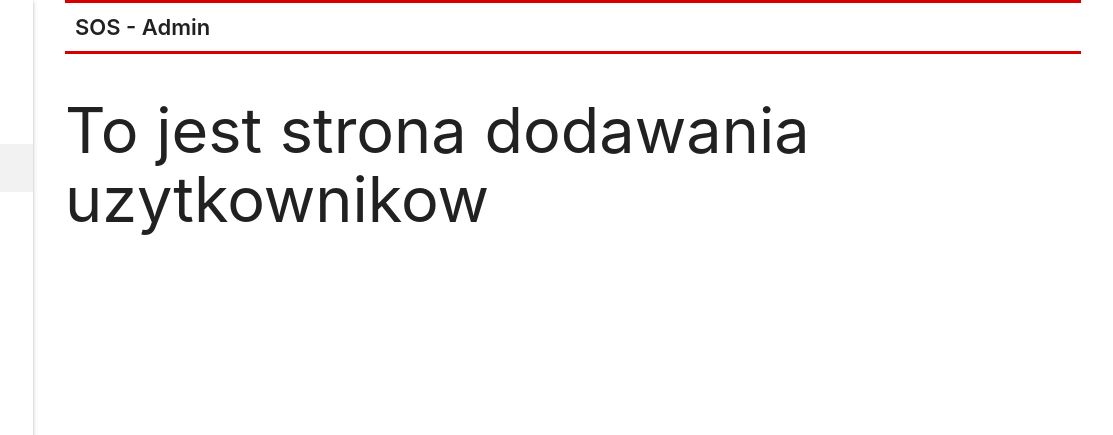
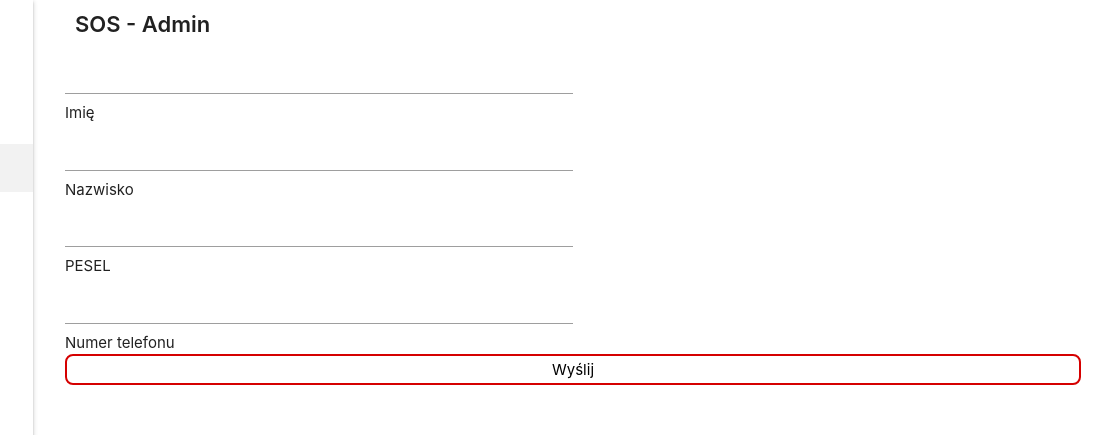
Before and after one commit to Dbanasie/TELM-SOS, a plain HTML site: page front/addUser/adduser.html in a window 1280 px wide. Shown: the top 435 px of the page, 167-1280 px from the left. Drawn offline with Linux system fonts and the light colour scheme.

Commit message:
adding users form view added

```diff
--- a/front/addUser/addUser.css
+++ b/front/addUser/addUser.css
@@ -6,3 +6,22 @@
     flex-direction: column;
     height: 100%;
 }
+
+.nevline {
+    border-top-style: solid;
+    border-bottom-style: solid;
+}
+
+.button {
+    border: 2px solid #D50000;
+    background-color: white;
+    border-radius: 8px;
+    padding: 5px 24px;
+}
+
+.form {
+    display: flex;
+    width: 50%;
+    flex-direction: column;
+    justify-content: center;
+}
--- a/front/addUser/adduser.html
+++ b/front/addUser/adduser.html
@@ -44,13 +44,21 @@
     </ul>
 
     <main class="main">
-        <div class="upper-nav navline">
+        <div class="upper-nav">
             <div class="upper-nav-title">SOS - Admin</div>
 
         </div>
-        <div>
-            <h1>To jest strona dodawania uzytkownikow</h1>
+
+        <div class="form">
+            <input id="name" nevline> Imię </input>
+            <input id="surname"> Nazwisko </input>
+            <input id="PESEL"> PESEL </input>
+            <input id="phone"> Numer telefonu </input>
         </div>
+        <!-- Przycisk WYŚLIJ -->
+        <button class="button"> Wyślij </button>
+        </div>
+        </form>
     </main>
 
 
```
Also changed, not shown: front/callsList/callslist.js (+38 -6 lines).
